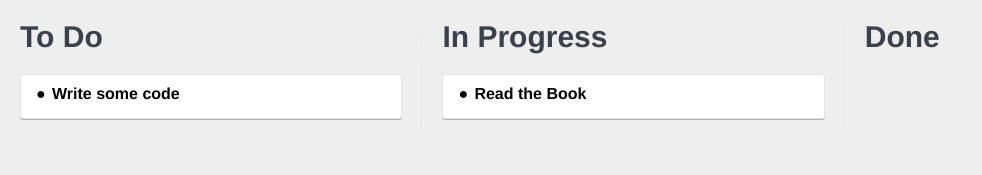
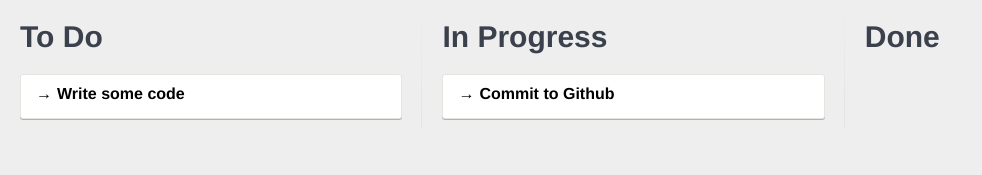
Before and after one commit to cyan33/React-Kanban-Board, a React app: page / in a window 1280 px wide. Shown: the top 175 px of the page, without its empty margins (0-982 px from the left). Built offline with nearby package versions, Linux system fonts and the light colour scheme.

Commit message:
add markdown

```diff
--- a/app/App.js
+++ b/app/App.js
@@ -16,15 +16,15 @@ import KanbanBoard from './KanbanBoard';
 let cardsList = [
 	{
 		id: 1,
-		title: "Read the Book",
-		description: "I should read the whole book",
+		title: "Commit to Github",
+		description: "*My* [github](https://github.com/thomasyimgit)",
 		status: "in-progress",
 		tasks: [ ]
 	},
 	{
 		id: 2,
 		title: "Write some code",
-		description: "Write the fuck code",
+		description: "Change the *world*",
 		status: "todo",
 		tasks: [
 			{
--- a/app/Card.js
+++ b/app/Card.js
@@ -1,6 +1,7 @@
 import React from "react";
 
 import CheckList from "./CheckList";
+import marked from 'marked';
 
 class Card extends React.Component {
 	constructor () {
@@ -8,6 +9,10 @@ class Card extends React.Component {
 		this.state = {
 			showDetails: false
 		};
+	}
+
+	toggleDetails () {
+		this.setState({showDetails: !this.state.showDetails});
 	}
 
 	render () {
@@ -18,7 +23,7 @@ class Card extends React.Component {
 		if (this.state.showDetails) {
 			cardDetails = (
 				<div className="card_details">
-					{this.props.description}
+					<span dangerouslySetInnerHTML={{__html:marked(this.props.description)}} />
 					<CheckList cardId={this.props.id} tasks={this.props.tasks} />
 				</div>
 			);
@@ -26,7 +31,9 @@ class Card extends React.Component {
 
 		return (
 			<div className="card">
-				<div className="card_title" onClick={ () => this.setState({ showDetails: !this.state.showDetails })}>{this.props.title}</div>
+				<div className={
+					this.state.showDetails ? "card_title card_title--is-open" : "card_title"
+				} onClick={this.toggleDetails.bind(this)}>{this.props.title}</div>
 				{cardDetails}
 			</div>
 		);
--- a/package.json
+++ b/package.json
@@ -18,6 +18,7 @@
     "webpack-dev-server": "~1.14.*"
   },
   "dependencies": {
+    "marked": "^0.3.5",
     "react": "^15.0.0",
     "react-dom": "^15.0.0"
   }
--- a/public/styles.css
+++ b/public/styles.css
@@ -66,10 +66,14 @@ ul {
 .card_title:before {
 	display: inline-block;
 	width: 1em;
-	content: '●';
+	margin-right: 5px;
+	font-weight: 700;
+	content: '→ ';
 }
 .card_title--is-open:before {
-	content: '●';
+	font-weight: 700;
+	margin-right: 5px;
+	content: '↓ ';
 }
 .checklist_task:first-child {
 	margin-top: 10px;
```
